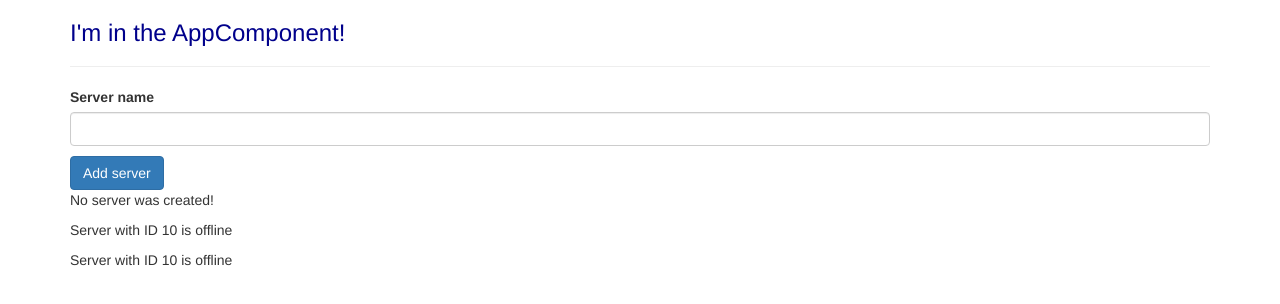
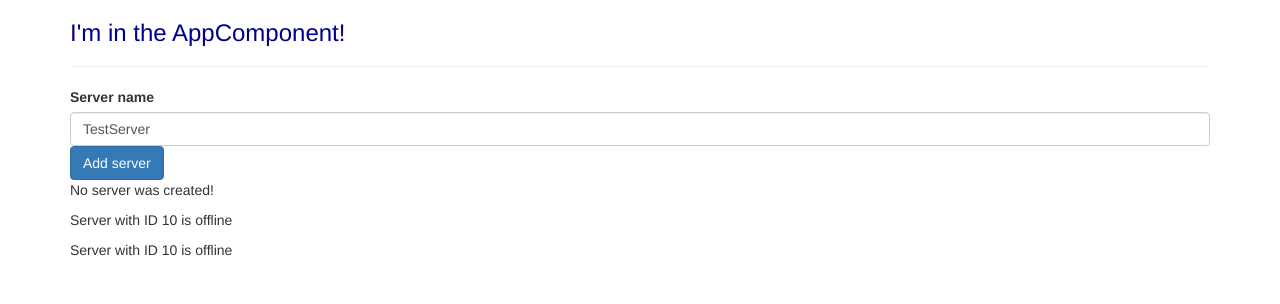
Before and after one commit to RuslanHasko/angular4-learn, an Angular app: page / in a window 1280 px wide. Shown: the top 304 px of the page. Built offline with nearby package versions, Linux system fonts and the light colour scheme.

Commit message:
Lecture 31 is complete

```diff
--- a/src/app/servers/servers.component.html
+++ b/src/app/servers/servers.component.html
@@ -1,10 +1,15 @@
 <label for="serverName">Server name</label>
+<!--<input-->
+  <!--id="serverName"-->
+  <!--type="text"-->
+  <!--class="form-control"-->
+  <!--(input)="onUpdateServerName($event)">-->
 <input
   id="serverName"
   type="text"
   class="form-control"
-  (input)="onUpdateServerName($event)">
-<p>{{ serverName }}</p>
+  [(ngModel)]="serverName">
+<!--<p>{{ serverName }}</p>-->
 <button
   class="btn btn-primary"
   [disabled]="!allowNewServer"
--- a/src/app/servers/servers.component.ts
+++ b/src/app/servers/servers.component.ts
@@ -8,7 +8,7 @@ import { Component, OnInit } from '@angular/core';
 export class ServersComponent implements OnInit {
   allowNewServer = false;
   serverCreationStatus = 'No server was created!';
-  serverName = '';
+  serverName = 'TestServer';
 
   constructor() {
     setTimeout(() => {
@@ -20,7 +20,7 @@ export class ServersComponent implements OnInit {
   }
 
   onCreateServer () {
-    this.serverCreationStatus = 'Server was created';
+    this.serverCreationStatus = 'Server was created! Name is ' + this.serverName;
   }
 
   onUpdateServerName (event: any) {
```
